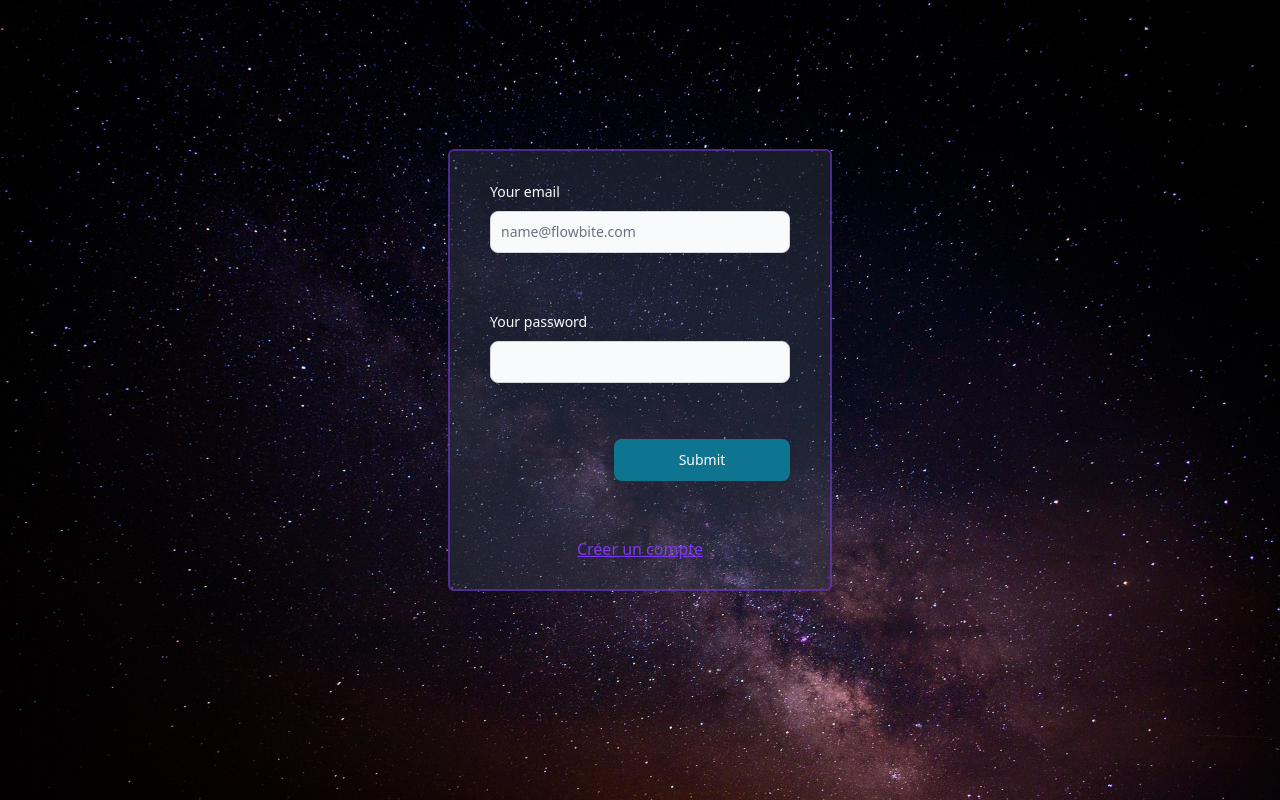
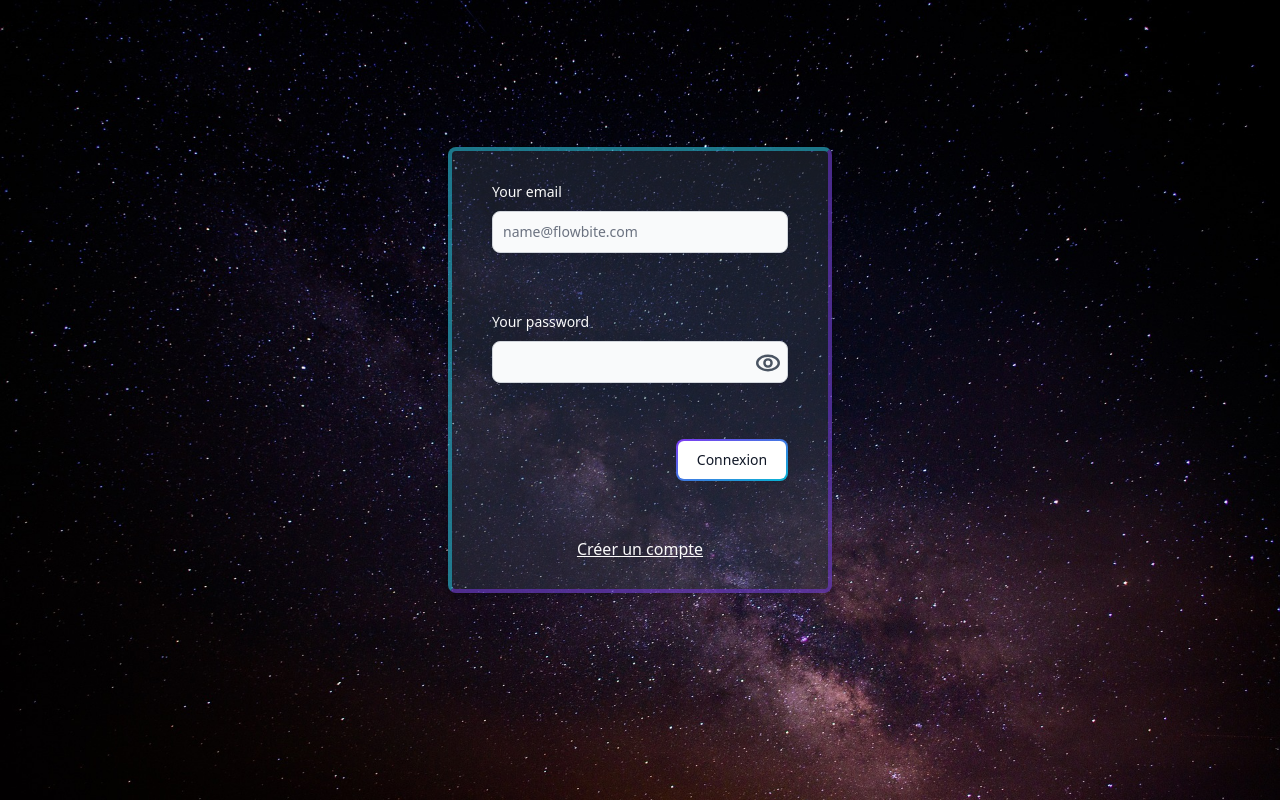
Before and after one commit to JTissot-Dev/task-planner, a React (Vite) app in the folder react-task-planner/: page /login in a window 1280 px wide. Built offline with nearby package versions, Linux system fonts and the light colour scheme.

Commit message:
US1: Login view V2

```diff
--- a/react-task-planner/src/Layouts/GuestLayout.jsx
+++ b/react-task-planner/src/Layouts/GuestLayout.jsx
@@ -11,7 +11,7 @@ const GuestLayout = () => {
   }
 
   return (
-    <div className="guest-background min-h-screen">
+    <div className="guest-background min-h-screen z-0">
       <div className="container flex justify-center items-center mx-auto min-h-screen pb-20 pt-5">
         <Outlet />
       </div>
--- /dev/null
+++ b/react-task-planner/src/components/icons.jsx
@@ -0,0 +1,19 @@
+export const ShowPasswordIcon = ({ onMouseOver, onMouseLeave }) => {
+	return (
+			<>
+				<svg
+					className="w-6 h-6 absolute bottom-2 end-2 text-gray-600 dark:text-white"
+					aria-hidden="true"
+					xmlns="http://www.w3.org/2000/svg"
+					fill="none"
+					viewBox="0 0 20 14"
+					onMouseOver={ onMouseOver }
+					onMouseLeave={ onMouseLeave }>
+					<g stroke="currentColor" stroke-linecap="round" stroke-linejoin="round" stroke-width="2">
+						<path d="M10 10a3 3 0 1 0 0-6 3 3 0 0 0 0 6Z"/>
+						<path d="M10 13c4.97 0 9-2.686 9-6s-4.03-6-9-6-9 2.686-9 6 4.03 6 9 6Z"/>
+					</g>
+				</svg>
+			</>
+	)
+}
--- a/react-task-planner/src/views/Login.jsx
+++ b/react-task-planner/src/views/Login.jsx
@@ -1,11 +1,20 @@
 import { Label, TextInput, Button } from "flowbite-react";
 import Signup from "./Signup";
 import { Link } from "react-router-dom";
+import { useState } from "react";
+import { ShowPasswordIcon } from "../components/icons";
 
 const Login = () => {
+
+  const [passwordShow, setPasswordShow] = useState(false);
+
+  const togglePassword = () => {
+    setPasswordShow(!passwordShow);
+  }
+
   return (
     <>
-      <form className="w-screen sm:w-96 flex py-7 px-10 flex-col gap-4 border-2 border-opacity-50 rounded-md border-purple-600 bg-gray-700 bg-opacity-40 mx-3">
+      <form className="z-20 w-screen sm:w-96 flex py-7 px-10 flex-col gap-4 border-4 border-opacity-50 rounded-lg border-b-violet-600 border-r-violet-600 border-l-cyan-400 border-t-cyan-400 bg-gray-700 bg-opacity-40 mx-3 shadow-md">
         <div className="mb-10">
           <div className="mb-2 block">
             <Label
@@ -29,20 +38,28 @@ const Login = () => {
               value="Your password"
             />
           </div>
-          <TextInput
-            id="password1"
-            required
-            type="password"
-          />
+          <div className="relative">
+            <TextInput
+              id="password1"
+              required
+              type={ passwordShow ? "text" : "password" }
+            />
+              <ShowPasswordIcon
+                onMouseOver={ togglePassword }
+                onMouseLeave={ togglePassword }
+              />
+          </div>
         </div>
         <div className="mb-10">
           <Button
             type="submit"
-            className="w-44 float-right">
-            Submit
+            gradientDuoTone="purpleToBlue"
+            outline
+            className="w-28 float-right">
+            Connexion
           </Button>
         </div>
-          <Link className="text-purple-600 underline underline-offset-1 text-center" to="/signup">Créer un compte</Link>
+          <Link className="text-zinc-50 underline underline-offset-1 text-center" to="/signup">Créer un compte</Link>
       </form>
     </>
   )
```
